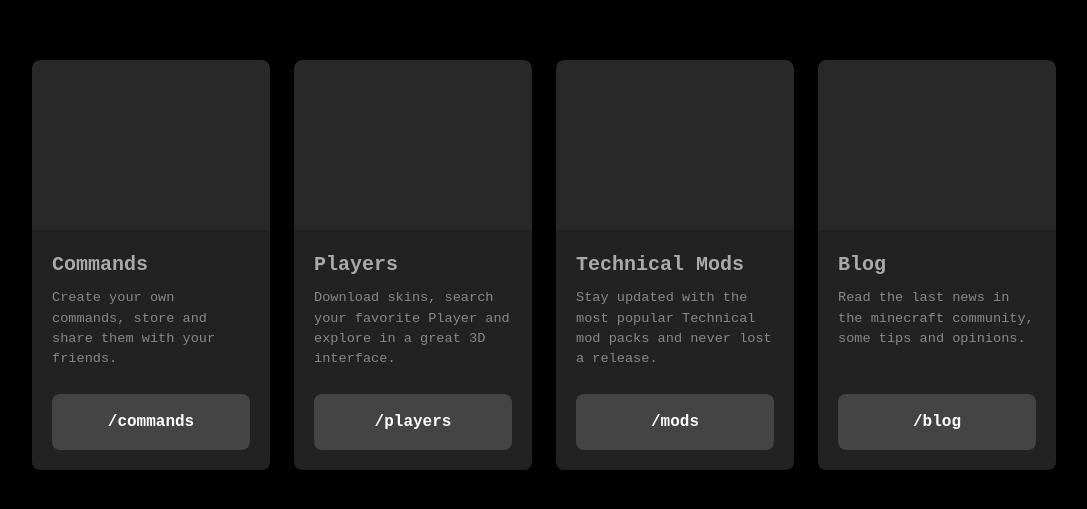
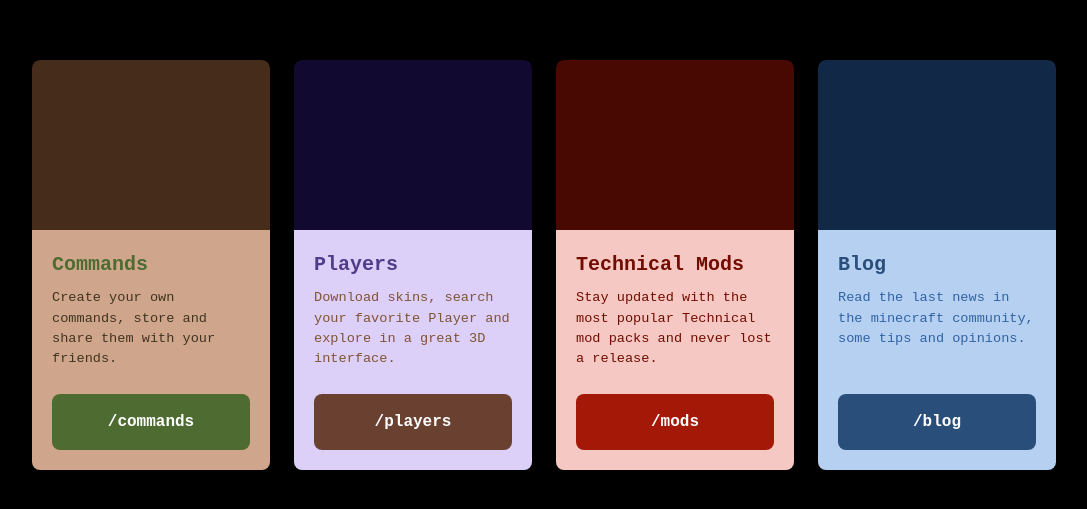
Before and after one commit to GuillermoUrielCruzFuente/mine-giver, a Next.js app: page / in a window 1280 px wide. Shown: the part 931-1440 px from the top of the page, without its empty margins (96-1183 px from the left). Built offline with nearby package versions, Linux system fonts and the light colour scheme; a web font is replaced by a local one.

Commit message:
add custom colors to card

```diff
--- a/src/components/HomeCard.tsx
+++ b/src/components/HomeCard.tsx
@@ -1,17 +1,24 @@
-import { HomeCardProps } from "@/data/HomeCards";
+import { HomeCardProps } from "@/data/HomeCardsData";
 import Link from "next/link";
 import styles from "@/styles/components/HomeCard.module.scss";
 
-const HomeCard = ({ title, description, route }: HomeCardProps) => {
+const HomeCard = ({ title, description, route, colors }: HomeCardProps) => {
 	return (
 		<article className={styles.homeCard}>
-			<div className={styles.imgContainer}>
-			</div>
+			<div
+				className={styles.imgContainer}
+				style={{ backgroundColor: colors.imageBG }}
+			></div>
 
-			<div className={styles.infoContainer}>
-				<h1>{title}</h1>
-				<p>{description}</p>
-				<Link href={route}>{route}</Link>
+			<div
+				className={styles.infoContainer}
+				style={{ backgroundColor: colors.infoBG }}
+			>
+				<h1 style={{ color: colors.title }}>{title}</h1>
+				<p style={{ color: colors.text }}>{description}</p>
+				<Link href={route} style={{ backgroundColor: colors.button }}>
+					{route}
+				</Link>
 			</div>
 		</article>
 	);
```
